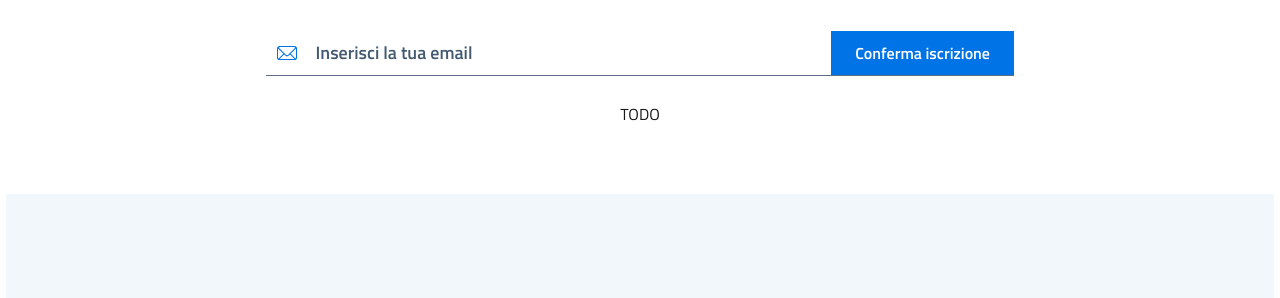
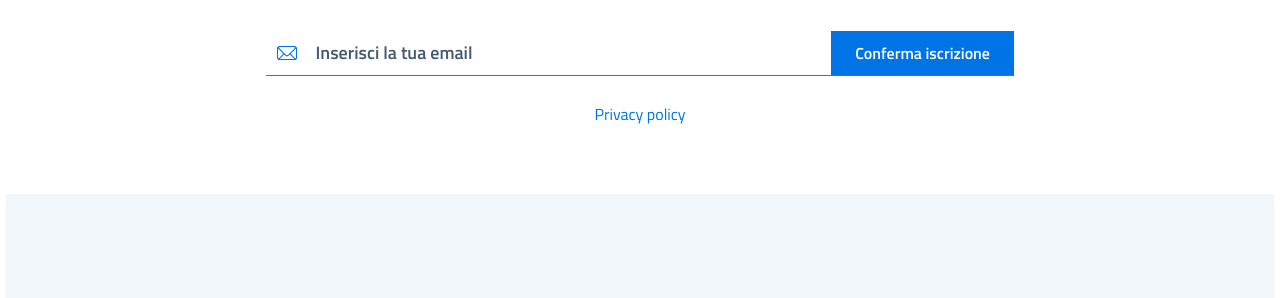
Before and after one commit to pagopa/site-pagopa.gov.it, a Jekyll site: the page built from index.md, in a window 1280 px wide and 900 px high, scrolled down 1690 px. Shown: the part 158-456 px from the top of the window. Built offline with Jekyll 4.4.1, drawn with Linux system fonts in a browser that asks for light colours.

Commit message:
Add privacy policy to the newsletter form

```diff
--- a/_data/t.yml
+++ b/_data/t.yml
@@ -70,4 +70,4 @@ newsletter:
     title: "Iscriviti alla newsletter"
     placeholder: "Inserisci la tua email"
     submit_button: "Conferma iscrizione"
-    disclaimer: "TODO"
+    disclaimer: "<a href=\"https://teamdigitale.governo.it/it/privacy-newsletter-pagoPA.htm\">Privacy policy</a>"
```
Also changed, not shown: _includes/pages/home/home-newsletter-box.html (+5 -2 lines).
